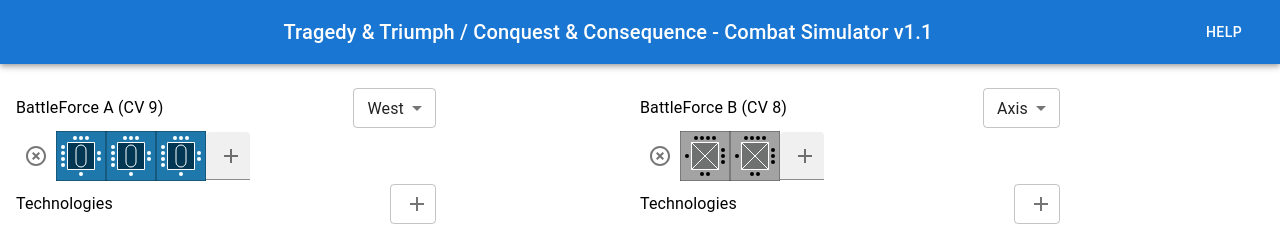
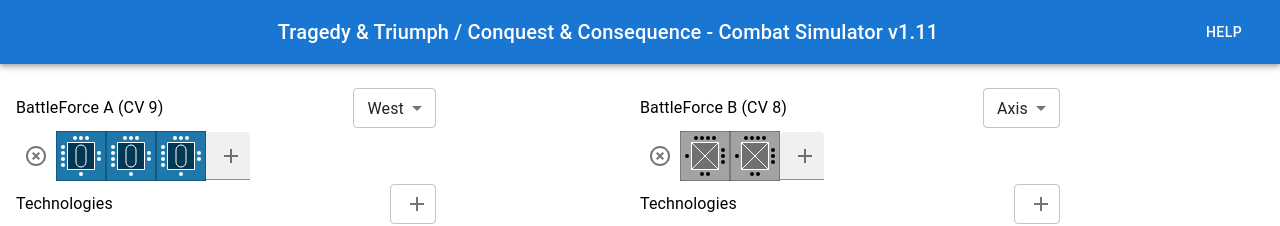
Before and after one commit to jslindst/tt-simulator, a React (Create React App) app: page / in a window 1280 px wide. Shown: the top 226 px of the page. Built offline with nearby package versions, Linux system fonts and the light colour scheme; the HTML template or start-up script is replaced by a standard one.

Commit message:
updated version number

```diff
--- a/src/App.js
+++ b/src/App.js
@@ -686,7 +686,7 @@ function App() {
           <Toolbar>
             <Typography variant="h6" component="div" sx={{ flexGrow: 1 }}>
               Tragedy &amp; Triumph / Conquest &amp; Consequence - Combat
-              Simulator v1.1
+              Simulator v1.11
             </Typography>
             <HelpDialogSlide />
           </Toolbar>
```
